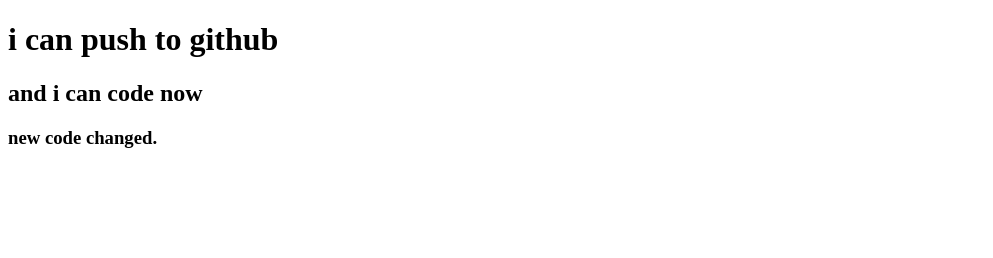
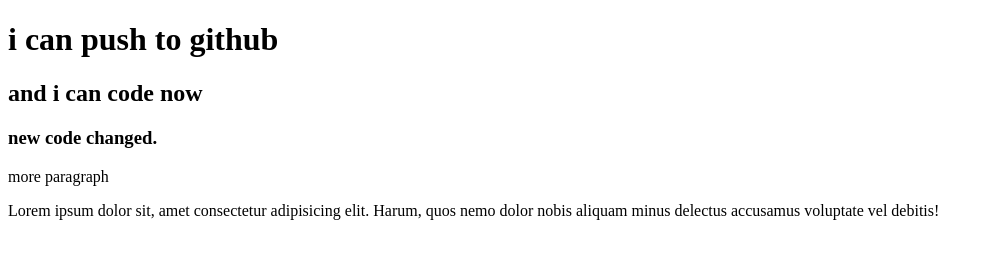
Before and after one commit to khrifath/my-second-repo, a plain HTML site: page index.html in a window 1280 px wide. Shown: the whole page, without its empty margins (0-993 px from the left). Drawn offline with Linux system fonts and the light colour scheme.

```diff
--- a/index.html
+++ b/index.html
@@ -11,6 +11,8 @@
     <h1>i can push to github</h1>
     <h2>and i can code now</h2>
     <h3>new code changed.</h3>
+    <p>more paragraph</p>
+    <p>Lorem ipsum dolor sit, amet consectetur adipisicing elit. Harum, quos nemo dolor nobis aliquam minus delectus accusamus voluptate vel debitis!</p>
 
 
 </body>
```
Also changed, not shown: style.css (added).
